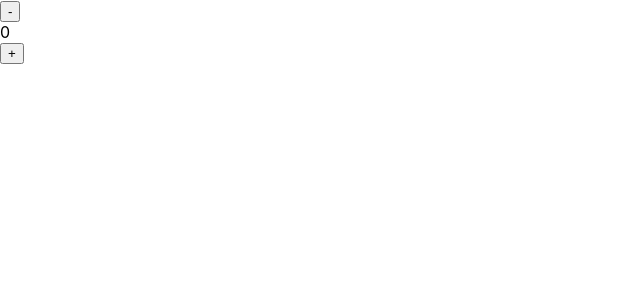
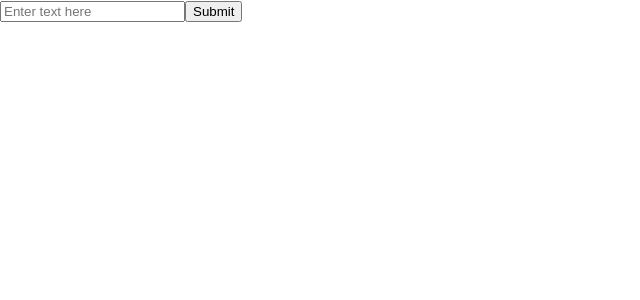
Before and after one commit to its-ankur/Full-Stack-Development, a React (Create React App) app in the folder reactcollage/: page / in a window 1280 px wide. Shown: the top 300 px of the page, without its empty margins (0-640 px from the left). Built offline with nearby package versions, Linux system fonts and the light colour scheme.

Commit message:
text cahnge and input on list

```diff
--- a/reactcollage/src/App.tsx
+++ b/reactcollage/src/App.tsx
@@ -1,5 +1,6 @@
 import "./App.css";
 import NewPractice from "./NewPractice";
+import TextChange from "./TextChange";
 // const ClickHandler1 = () => {
 //   console.log("Click handler 1");
 // };
@@ -25,7 +26,7 @@ const App = () => {
     // <ListGroup/>
     //<UI/>
     //<PlusMinus/>
-    <NewPractice/>
+    <TextChange/>
   )
 }
 
--- /dev/null
+++ b/reactcollage/src/TextChange.tsx
@@ -0,0 +1,39 @@
+import React, { ChangeEvent, Component } from "react";
+type State = {
+  ch: string;
+  t: string[];
+};
+export default class TextChange extends Component<any, State> {
+  state = {
+    ch: "",
+    t: [],
+  };
+  chan = (e: ChangeEvent<HTMLInputElement>) => {
+    this.setState({ ch: e.target.value });
+  };
+  newEle = () => {
+    this.setState((prevState) => ({
+      t: [...prevState.t, prevState.ch],
+      ch: "",
+    }));
+  };
+  render() {
+    return (
+      <>
+        <input
+          type="text"
+          value={this.state.ch}
+          placeholder="Enter text here"
+          onChange={this.chan}
+        />
+        <button onClick={this.newEle}>Submit</button>
+        <div>{this.state.ch}</div>
+        <ul>
+          {this.state.t.map((item, index) => (
+            <li key={index}>{item}</li>
+          ))}
+        </ul>
+      </>
+    );
+  }
+}
```
